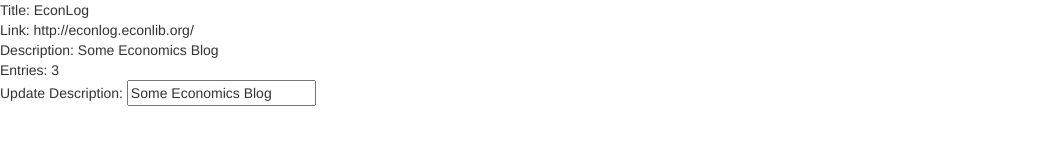
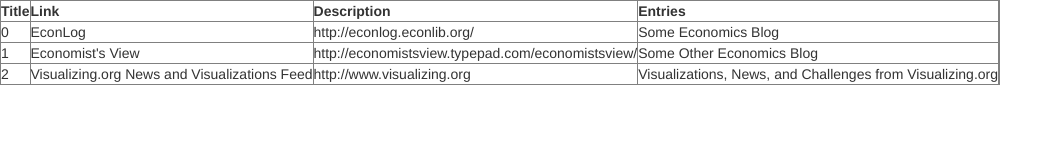
Before and after one commit to cpillsbury/angular-js-intro-demo-app, a plain HTML site: page index.html in a window 1280 px wide. Shown: the whole page, without its empty margins (0-1063 px from the left). Drawn offline with nearby package versions, Linux system fonts and the light colour scheme; some packages are replaced by stand-ins of ours.

Commit message:
Exercise 3 Begin.

```diff
--- a/index.html
+++ b/index.html
@@ -1,9 +1,8 @@
 <!DOCTYPE html>
 <html>
-<!-- Exercise 2:
+<!-- Exercise 3:
 
-    Create an Angular app that displays the same data as before, but for each feed item in the list. In addition,
-    display the item number next to each feed item.
+    Sort the data by title. Add a search input that searches based on the description of the feed.
 -->
 
 <head>
@@ -38,21 +37,44 @@
     </script>
 </head>
 
-<body ng-app="" ng-init="feedModel.feed =
+<body ng-app="" ng-init="feedModel.feeds = [
             {
                 feedUrl: 'http://econlog.econlib.org/index.xml',
                 title: 'EconLog',
                 link: 'http://econlog.econlib.org/',
                 description: 'Some Economics Blog',
                 entries: [ { title: 'a' }, { title: 'b' }, { title: 'c' } ]
+            },
+            {
+                feedUrl: 'http://feeds.feedburner.com/EconomistsView',
+                title: 'Economist\'s View',
+                link: 'http://economistsview.typepad.com/economistsview/',
+                description: 'Some Other Economics Blog',
+                entries: [ { title: 'q' }, { title: 'e' }, { title: 'd' } ]
+            },
+            {
+                feedUrl: 'http://www.visualizing.org/rss.xml',
+                title: 'Visualizing.org News and Visualizations Feed',
+                link: 'http://www.visualizing.org',
+                description: 'Visualizations, News, and Challenges from Visualizing.org',
+                entries: [ { title: 's' }, { title: 'o' }, { title: 's' } ]
             }
-        ">
-    Title: {{ feedModel.feed.title }} <br>
-    Link: {{ feedModel.feed.link }} <br>
-    Description: {{ feedModel.feed.description }} <br>
-    Entries: {{ feedModel.feed.entries.length }} <br>
-
-    Update Description: <input type="text" ng-model="feedModel.feed.description">
+        ]">
+    <table border="1">
+        <tr>
+            <th>Title</th>
+            <th>Link</th>
+            <th>Description</th>
+            <th>Entries</th>
+        </tr>
+        <tr ng-repeat="feed in feedModel.feeds">
+            <td>{{ $index }}</td>
+            <td>{{ feed.title }}</td>
+            <td>{{ feed.link }}</td>
+            <td>{{ feed.description }}</td>
+            <td>{{ feed.length }}</td>
+        </tr>
+    </table>
 
 <script type="text/javascript" src="https://ajax.googleapis.com/ajax/libs/angularjs/1.2.3/angular.min.js"></script>
 <script type="text/javascript" src="https://ajax.googleapis.com/ajax/libs/angularjs/1.2.3/angular-route.min.js"></script>
```
